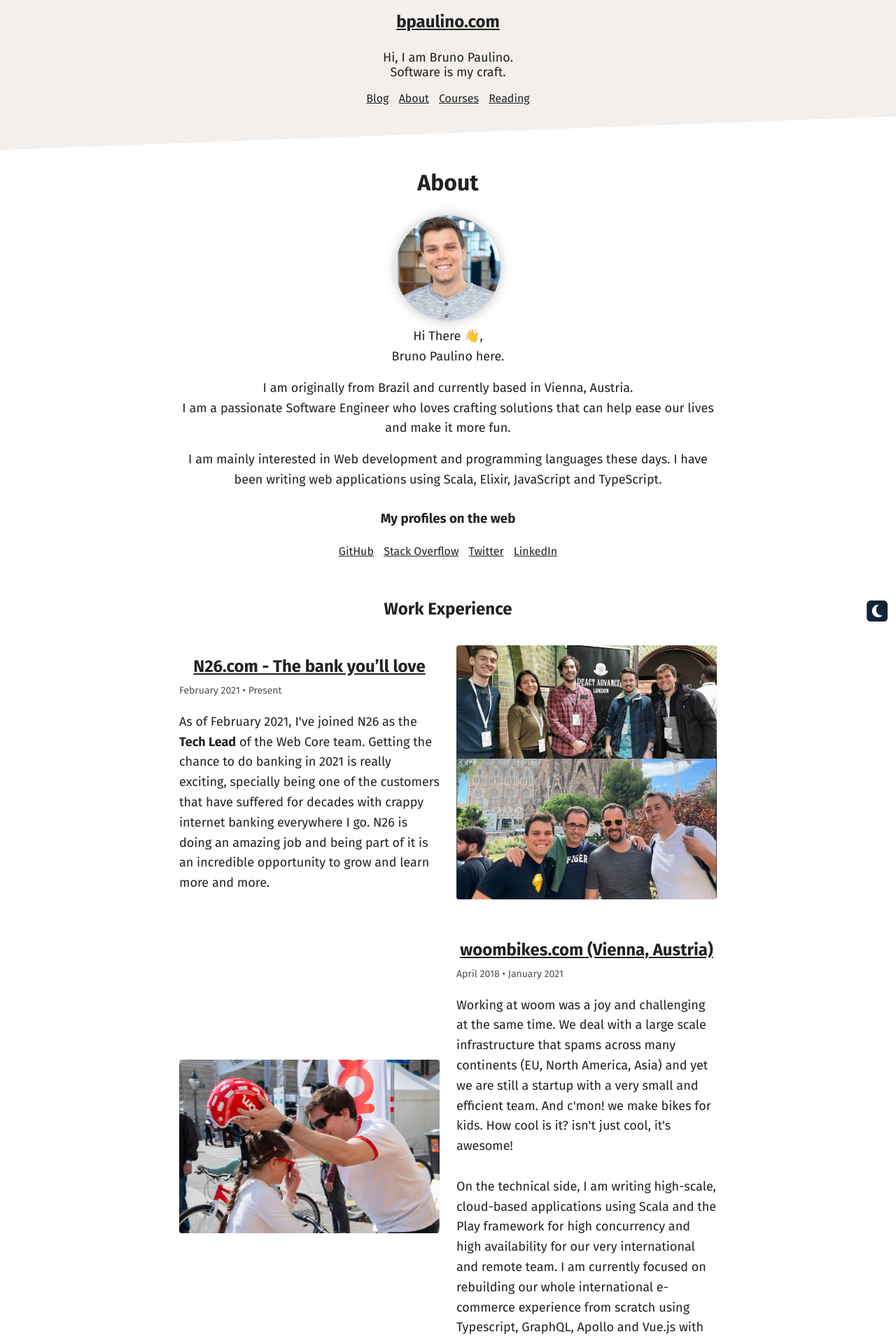
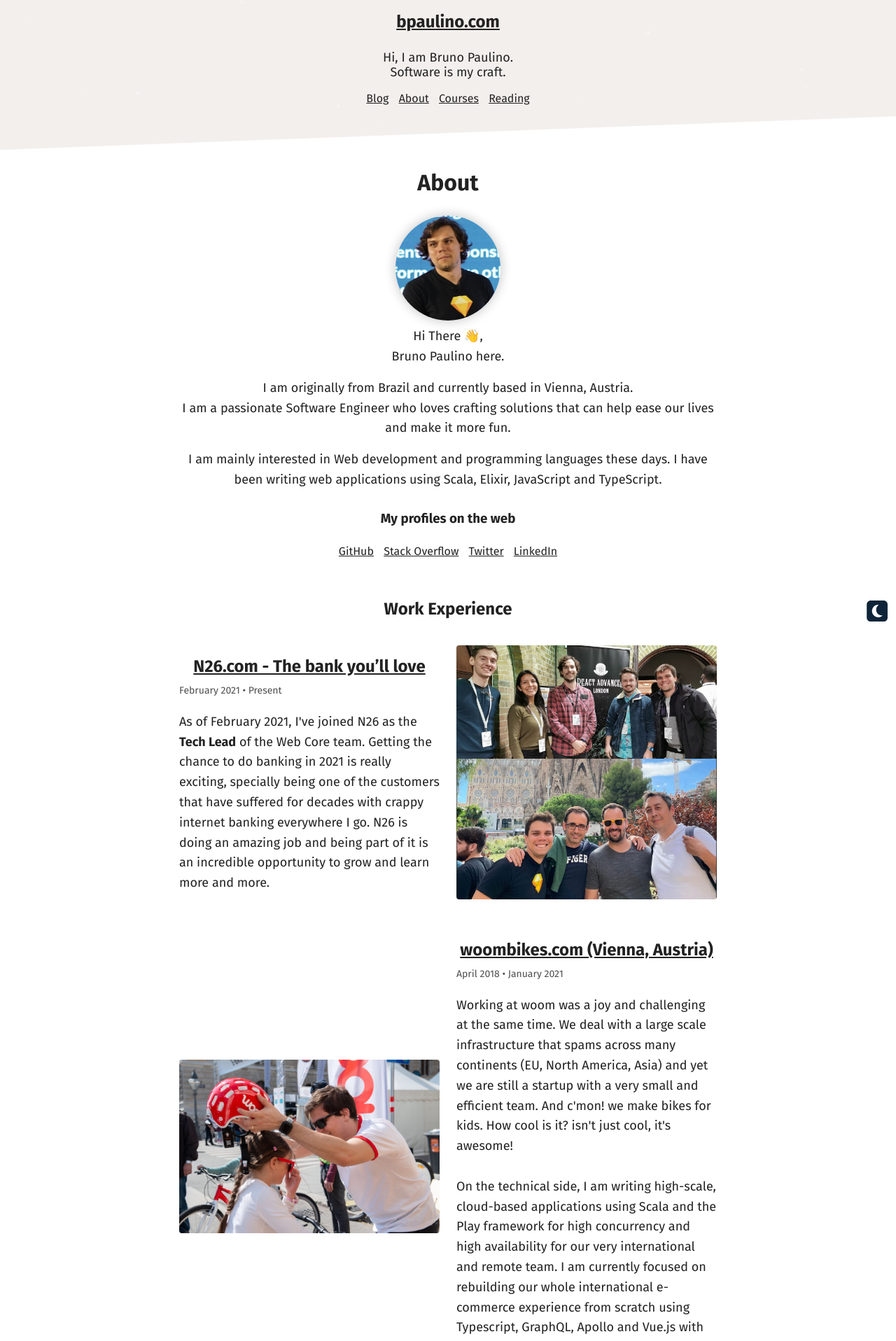
Before and after one commit to brunojppb/brunojppb.github.io, a Jekyll site: the page built from about.md, in a window 1280 px wide. Shown: the top 1916 px of the page at 70% size. Built offline with Jekyll 4.4.1, drawn with Linux system fonts in a browser that asks for light colours.

Commit message:
Update about page

```diff
--- a/about.md
+++ b/about.md
@@ -9,7 +9,7 @@
 
 <div class="flex-center about-me" style="line-height: 1.6;">
     <h1>About</h1>
-    <img src="/assets/images/bpaulino.jpg" class="me" alt="Bruno Paulino smiling"/>
+    <img src="/assets/images/bpaulino_.jpg" class="me" alt="Bruno Paulino smiling"/>
     <p>Hi There 👋,<br/>Bruno Paulino here.</p>
     <p>
         I am originally from Brazil and currently based in Vienna, Austria.<br/>
```
Also changed, not shown: assets/images/bpaulino_.jpg (added).
